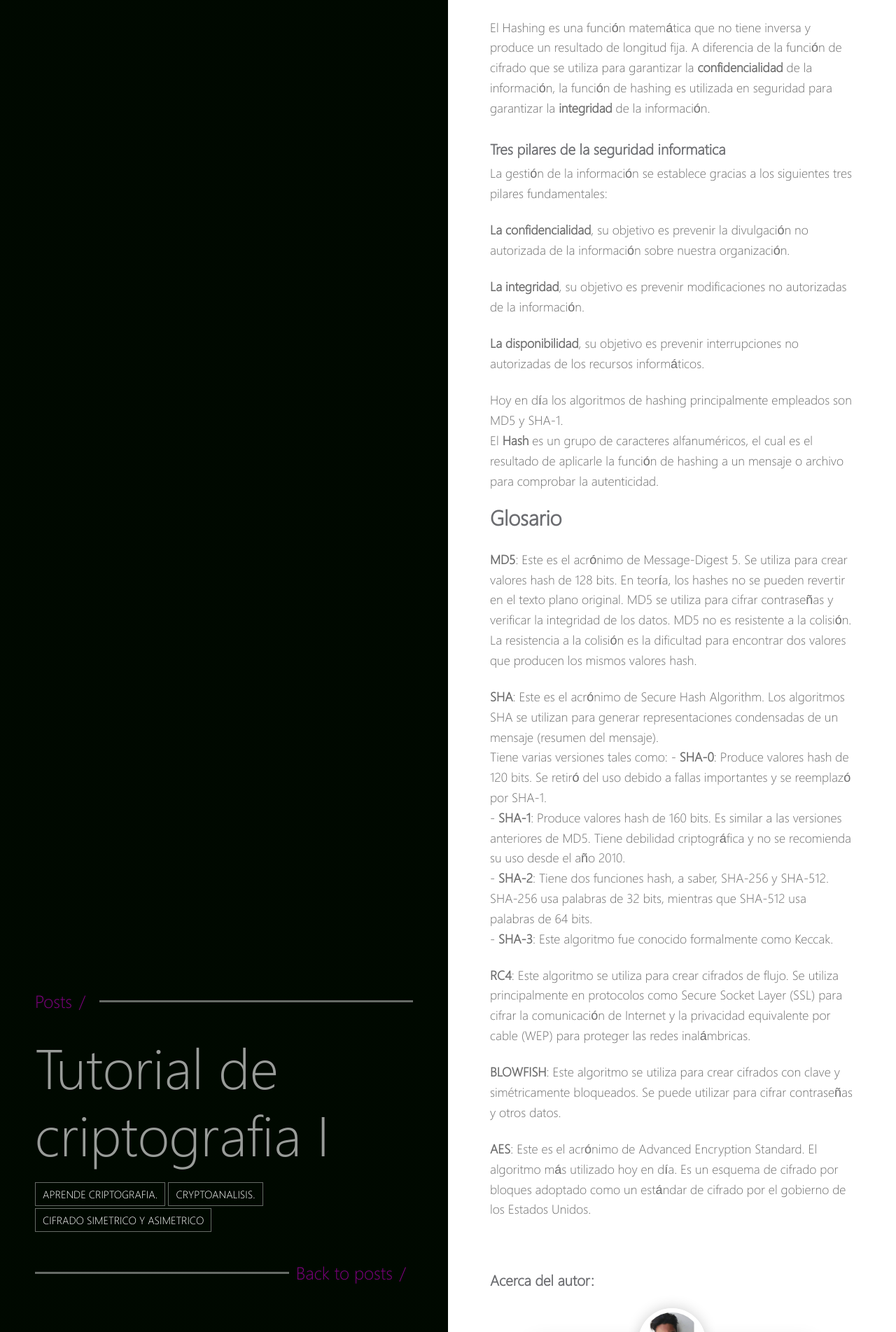
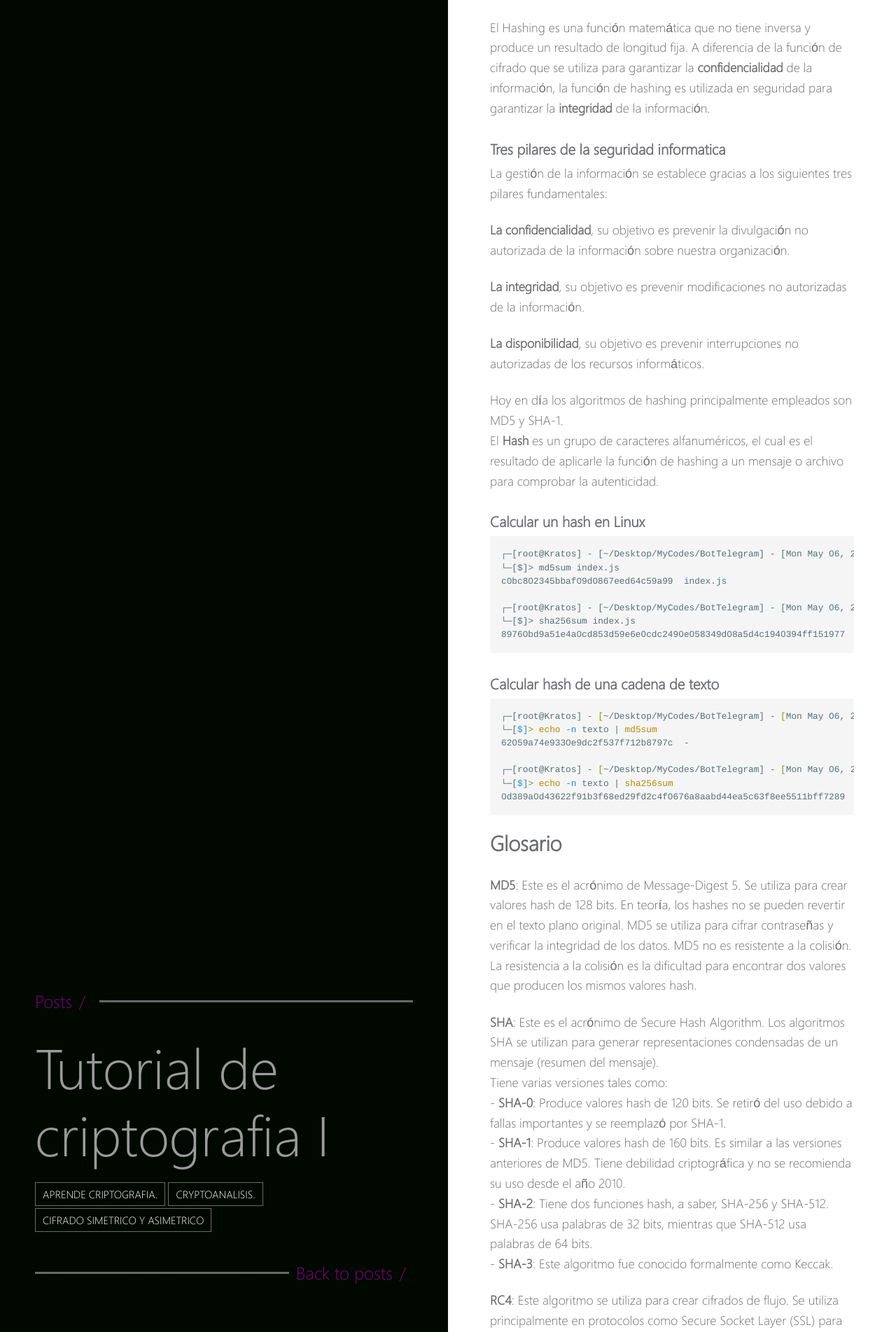
Before and after one commit to HackingProfessional/Security, a Jekyll site: the page built from _posts/2019-05-06-Tutorial-de-Criptografia.md, in a window 1280 px wide. Shown: the part 3097-5000 px from the top of the page at 70% size. Built offline with Jekyll 4.4.1, drawn with Linux system fonts in a browser that asks for light colours; nearby versions of some CDN libraries.

Commit message:
Update 2019-05-06-Tutorial-de-Criptografia.md

````diff
--- a/_posts/2019-05-06-Tutorial-de-Criptografia.md
+++ b/_posts/2019-05-06-Tutorial-de-Criptografia.md
@@ -86,6 +86,30 @@ La gestión de la información se establece gracias a los siguientes tres pilare
 Hoy en día los algoritmos de hashing principalmente empleados son MD5 y SHA-1.
 El **Hash** es un grupo de caracteres alfanuméricos, el cual es el resultado de aplicarle la función de hashing a un mensaje o archivo para comprobar la autenticidad.
 
+### Calcular un hash en Linux
+
+```
+┌─[root@Kratos] - [~/Desktop/MyCodes/BotTelegram] - [Mon May 06, 20:46]
+└─[$]> md5sum index.js
+c0bc802345bbaf09d0867eed64c59a99  index.js
+
+┌─[root@Kratos] - [~/Desktop/MyCodes/BotTelegram] - [Mon May 06, 20:46]
+└─[$]> sha256sum index.js
+89760bd9a51e4a0cd853d59e6e0cdc2490e058349d08a5d4c1940394ff151977  index.js
+```
+
+### Calcular hash de una cadena de texto
+
+```zsh
+┌─[root@Kratos] - [~/Desktop/MyCodes/BotTelegram] - [Mon May 06, 20:46]
+└─[$]> echo -n texto | md5sum
+62059a74e9330e9dc2f537f712b8797c  -
+
+┌─[root@Kratos] - [~/Desktop/MyCodes/BotTelegram] - [Mon May 06, 20:46]
+└─[$]> echo -n texto | sha256sum
+0d389a0d43622f91b3f68ed29fd2c4f0676a8aabd44ea5c63f8ee5511bff7289  -
+```
+
 ## Glosario
 
 **MD5**: Este es el acrónimo de Message-Digest 5. Se utiliza para crear valores hash de 128 bits. En teoría, los hashes no se pueden revertir en el texto plano original. MD5 se utiliza para cifrar contraseñas y verificar la integridad de los datos. MD5 no es resistente a la colisión. La resistencia a la colisión es la dificultad para encontrar dos valores que producen los mismos valores hash.
````
